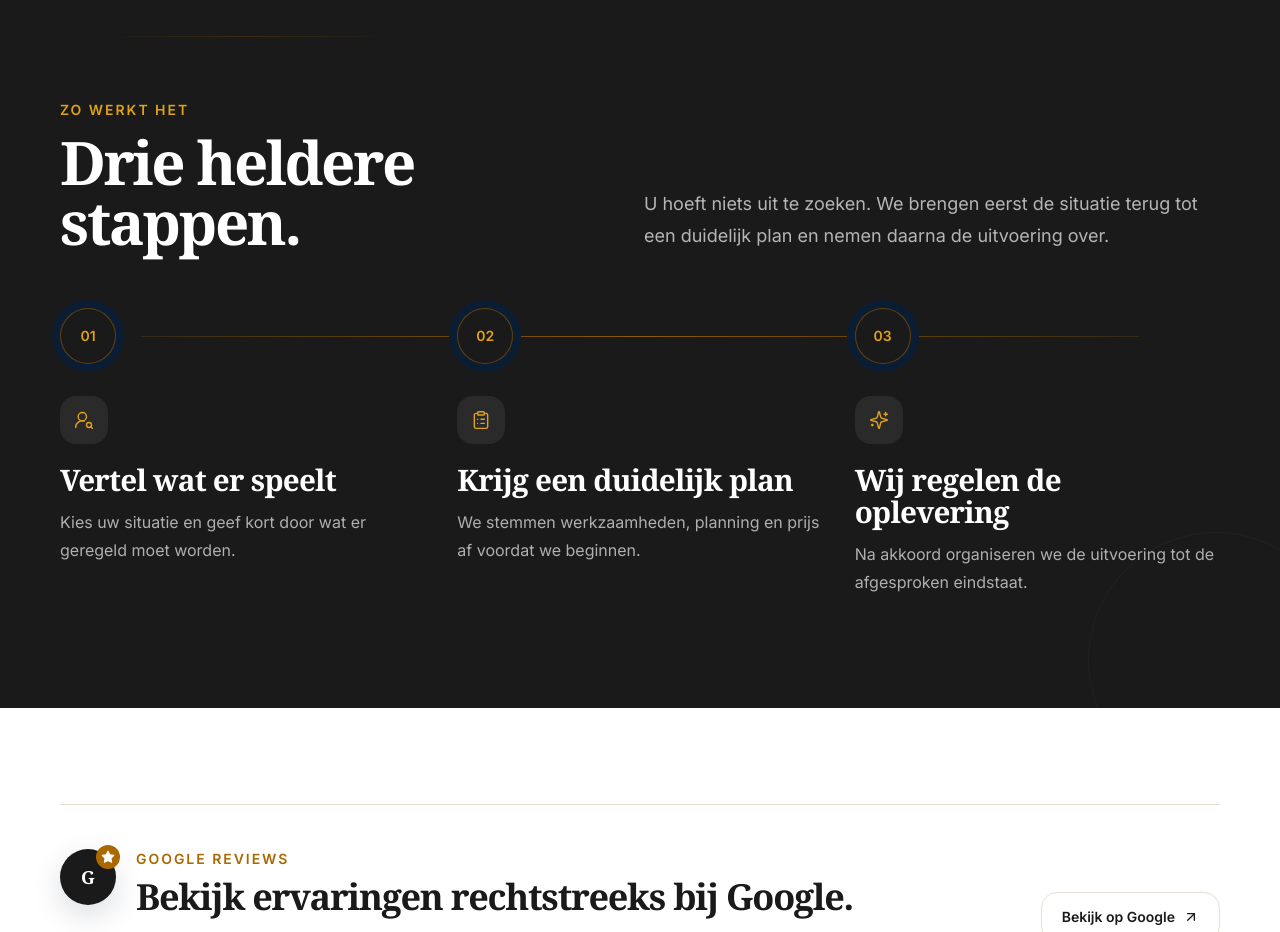
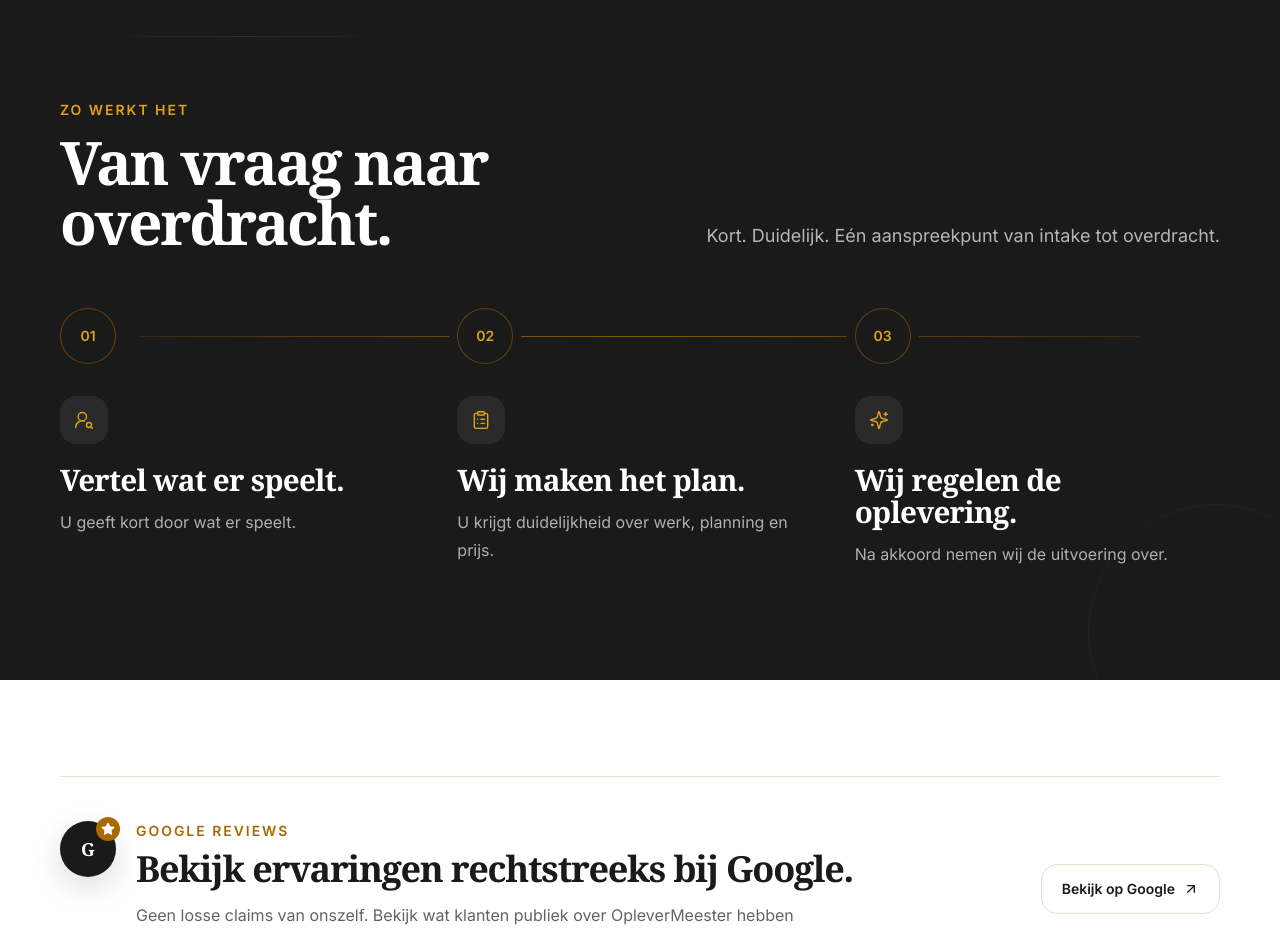
Before and after one commit to sandvlietbv/OpleverMeester, a Next.js app: page / in a window 1280 px wide. Shown: the part 2720-3652 px from the top of the page. Built offline with nearby package versions, Linux system fonts and the light colour scheme.

Commit message:
Align components/Process.tsx with new brand voice

```diff
--- a/components/Process.tsx
+++ b/components/Process.tsx
@@ -4,9 +4,9 @@ import { motion, useReducedMotion } from "framer-motion";
 import { ArrowRight, ClipboardList, Sparkles, UserRoundSearch } from "lucide-react";
 
 const STEPS = [
-  { icon: UserRoundSearch, title: "Vertel wat er speelt", body: "Kies uw situatie en geef kort door wat er geregeld moet worden." },
-  { icon: ClipboardList, title: "Krijg een duidelijk plan", body: "We stemmen werkzaamheden, planning en prijs af voordat we beginnen." },
-  { icon: Sparkles, title: "Wij regelen de oplevering", body: "Na akkoord organiseren we de uitvoering tot de afgesproken eindstaat." },
+  { icon: UserRoundSearch, title: "Vertel wat er speelt.", body: "U geeft kort door wat er speelt." },
+  { icon: ClipboardList, title: "Wij maken het plan.", body: "U krijgt duidelijkheid over werk, planning en prijs." },
+  { icon: Sparkles, title: "Wij regelen de oplevering.", body: "Na akkoord nemen wij de uitvoering over." },
 ];
 
 export default function Process() {
@@ -23,10 +23,10 @@ export default function Process() {
         <div className="grid gap-5 md:grid-cols-[.8fr_1.2fr] md:items-end">
           <div>
             <p className="text-sm font-semibold uppercase tracking-[0.14em] text-orange-light">Zo werkt het</p>
-            <h2 className="mt-3 max-w-xl font-display text-4xl font-semibold tracking-[-0.04em] md:text-6xl">Drie heldere stappen.</h2>
+            <h2 className="mt-3 max-w-xl font-display text-4xl font-semibold tracking-[-0.04em] md:text-6xl">Van vraag naar overdracht.</h2>
           </div>
           <p className="max-w-xl text-lg leading-8 text-white/[0.68] md:justify-self-end">
-            U hoeft niets uit te zoeken. We brengen eerst de situatie terug tot een duidelijk plan en nemen daarna de uitvoering over.
+            Kort. Duidelijk. Eén aanspreekpunt van intake tot overdracht.
           </p>
         </div>
 
@@ -50,7 +50,7 @@ export default function Process() {
               className="relative"
             >
               <div className="relative z-10 flex items-center justify-between">
-                <span className="flex h-14 w-14 items-center justify-center rounded-full border border-orange/50 bg-navy text-sm font-semibold text-orange-light shadow-[0_0_0_8px_rgba(11,29,51,1)]">
+                <span className="flex h-14 w-14 items-center justify-center rounded-full border border-orange/50 bg-navy text-sm font-semibold text-orange-light shadow-[0_0_0_8px_rgba(26,26,26,1)]">
                   0{i + 1}
                 </span>
                 {i < STEPS.length - 1 && <ArrowRight className="h-5 w-5 text-white/[0.18] md:hidden" />}
```
